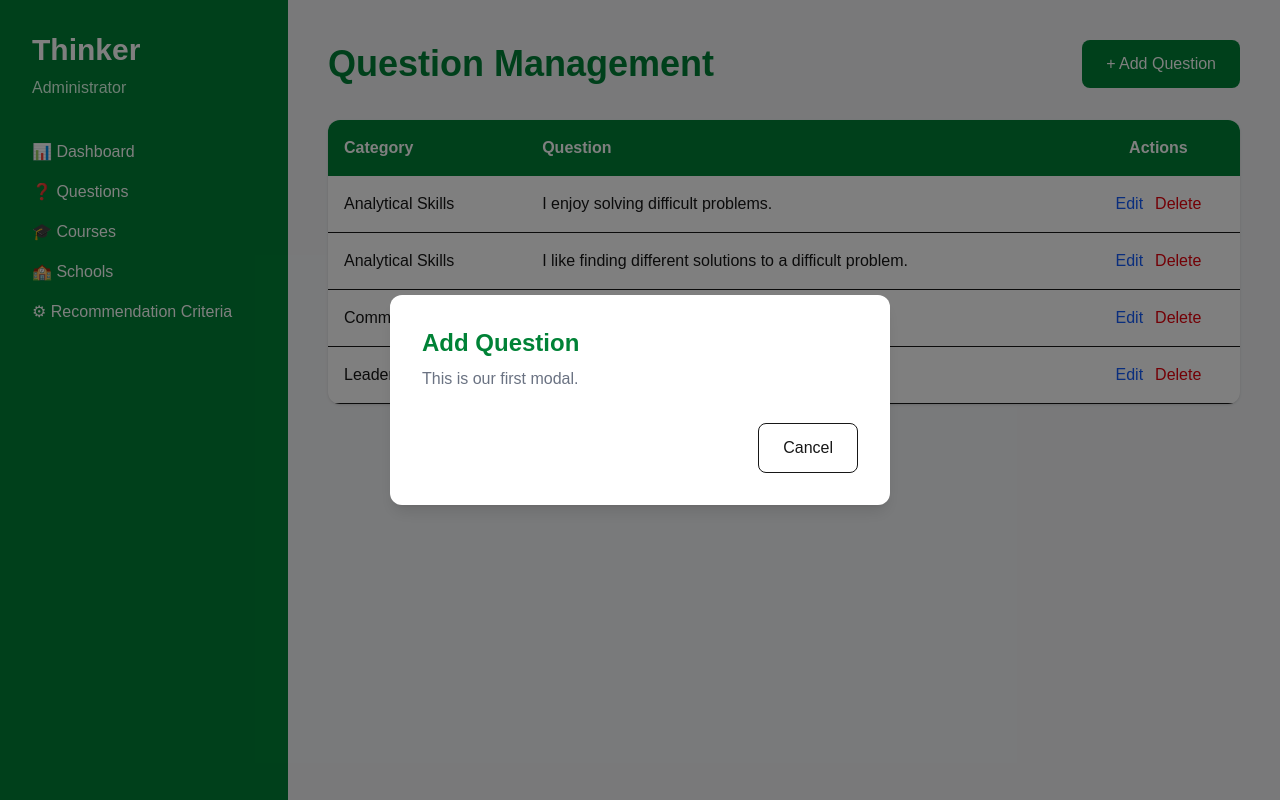
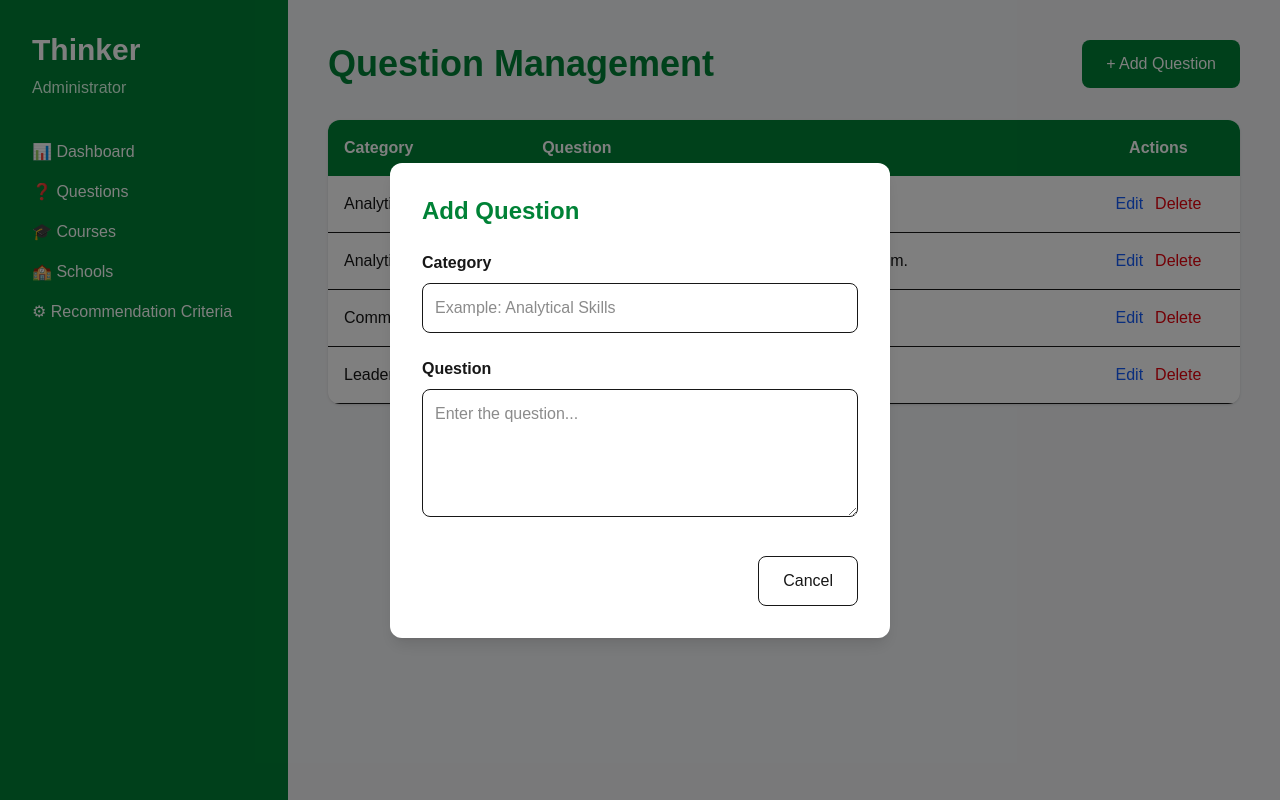
Before and after one commit to ryrycode/ai-course-recommendation, a Next.js app in the folder frontend/: page /admin/questions in a window 1280 px wide. Both pictures are taken after a click on the button "+ Add Question". Built offline with nearby package versions, Linux system fonts and the light colour scheme.

Commit message:
Created Add Question modal with React state

```diff
--- a/frontend/src/app/admin/questions/page.js
+++ b/frontend/src/app/admin/questions/page.js
@@ -4,7 +4,11 @@ import { useState } from "react";
 import mockAdminQuestions from "@/data/mockAdminQuestions";
 
 export default function QuestionsPage() {
+
   const [showModal, setShowModal] = useState(false);
+  const [category, setCategory] = useState("");
+  const [question, setQuestion] = useState("");
+
   return (
     <>
       <div className="flex justify-between items-center">
@@ -94,9 +98,36 @@ export default function QuestionsPage() {
               Add Question
             </h2>
 
-            <p className="text-gray-500 mt-2">
-              This is our first modal.
-            </p>
+            <div className="mt-6">
+
+              <label className="block font-semibold mb-2">
+                Category
+              </label>
+
+              <input
+                type="text"
+                value={category}
+                onChange={(e) => setCategory(e.target.value)}
+                placeholder="Example: Analytical Skills"
+                className="w-full border rounded-lg p-3"
+              />
+
+            </div>
+
+            <div className="mt-6">
+
+              <label className="block font-semibold mb-2">
+                Question
+              </label>
+
+              <textarea
+                value={question}
+                onChange={(e) => setQuestion(e.target.value)}
+                placeholder="Enter the question..."
+                className="w-full border rounded-lg p-3 h-32"
+              />
+
+            </div>
 
             <div className="flex justify-end mt-8">
 
```
